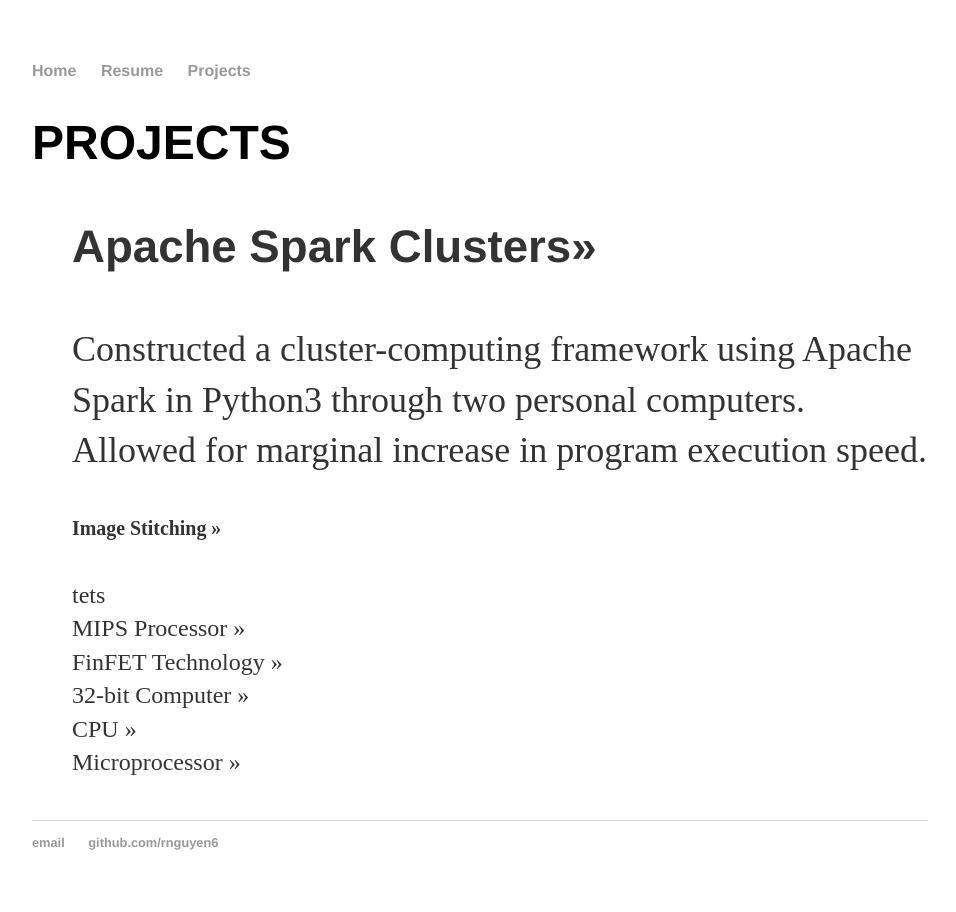
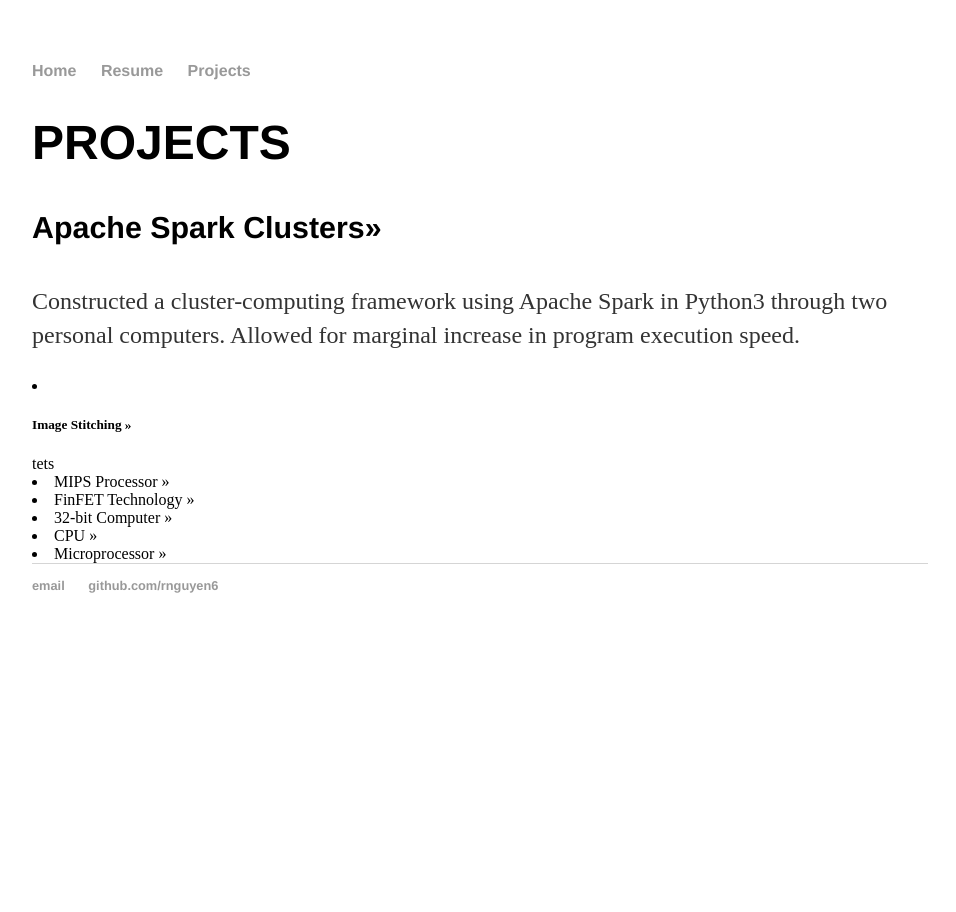
Before and after one commit to rnguyen6/rnguyen6.github.io, a Jekyll site: the page built from projects/index.html, in a window 1280 px wide. Shown: the whole page, without its empty margins (160-1116 px from the left). Built offline with Jekyll 4.4.1, drawn with Linux system fonts in a browser that asks for light colours.

Commit message:
Update index.html

```diff
--- a/projects/index.html
+++ b/projects/index.html
@@ -1,10 +1,10 @@
 ---
 layout: default
-title: Projects
+title: Ricky Nguyen | Computer Engineer
 ---
+
+<div class="blurb">
 	<h1>PROJECTS</h1>
-<ul class="posts">
-
         <h4>Apache Spark Clusters&raquo;</h4>
         <p>
             Constructed a cluster-computing framework using Apache Spark in Python3 through two personal computers. Allowed for marginal increase in program execution speed.
@@ -19,5 +19,4 @@
     <li><span>32-bit Computer</span> &raquo;</li>
     <li><span>CPU</span> &raquo;</li>
     <li><span>Microprocessor</span> &raquo;</li>
-
-</ul>
+</div>
```
Lines whose indentation alone changed are shown as unchanged.
